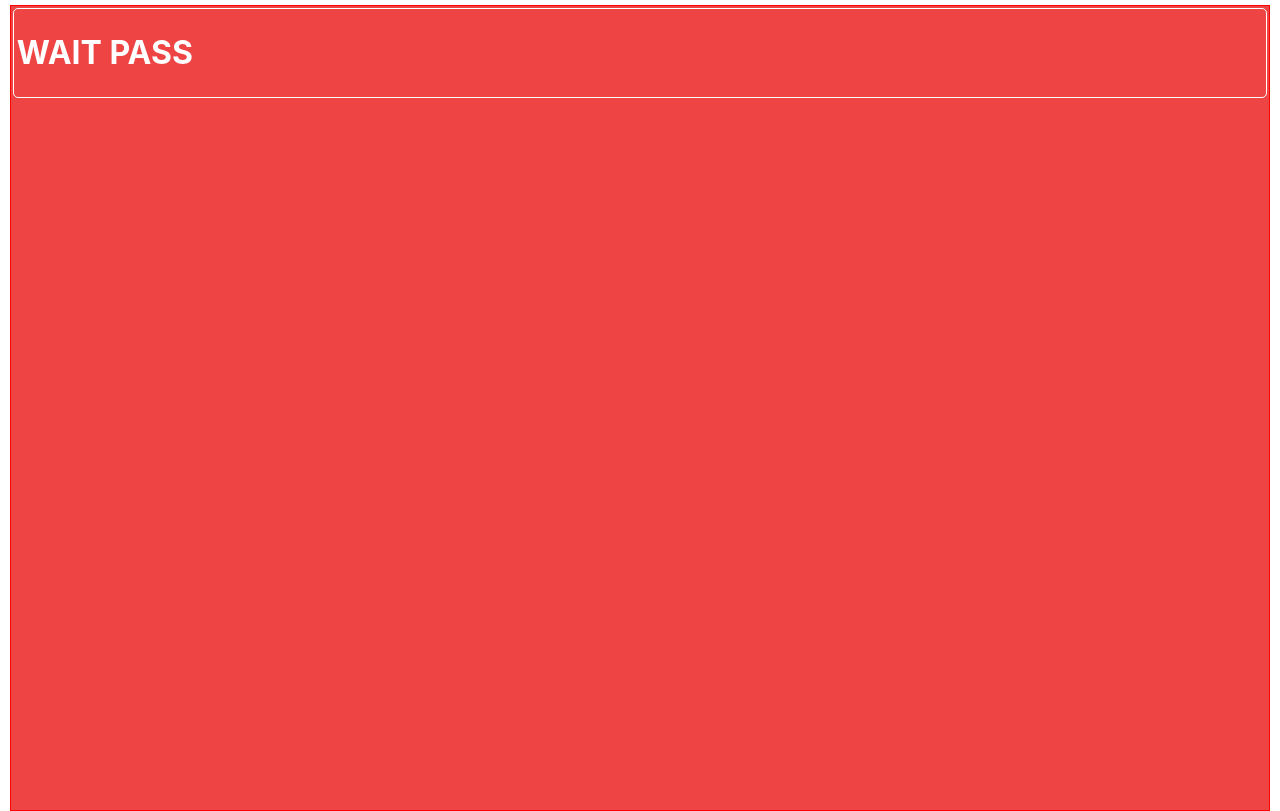
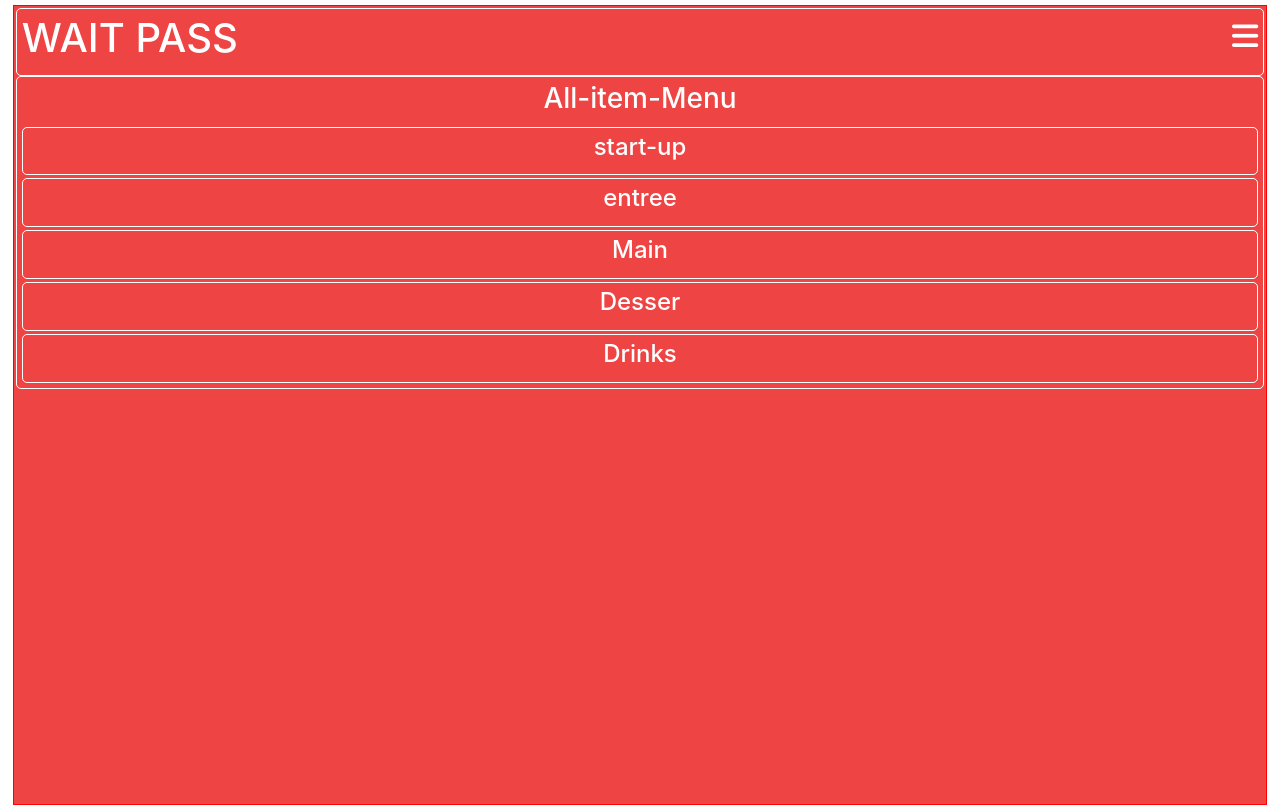
Before and after one commit to Dipak2056/wait-pass, a React (Create React App) app: page / in a window 1280 px wide. Built offline with nearby package versions, Linux system fonts and the light colour scheme.

Commit message:
creating some design lay-out

```diff
--- a/package.json
+++ b/package.json
@@ -6,6 +6,7 @@
     "@testing-library/jest-dom": "^5.16.4",
     "@testing-library/react": "^13.1.1",
     "@testing-library/user-event": "^13.5.0",
+    "fontawesome": "^5.6.3",
     "react": "^18.0.0",
     "react-dom": "^18.0.0",
     "react-scripts": "5.0.1",
--- a/public/index.html
+++ b/public/index.html
@@ -9,35 +9,27 @@
       name="description"
       content="Web site created using create-react-app"
     />
+    <!-- font awesome cdn -->
+    <link
+      rel="stylesheet"
+      href="https://cdn.jsdelivr.net/npm/bootstrap@5.1.3/dist/css/bootstrap.min.css"
+    />
+    <link
+      rel="stylesheet"
+      href="https://cdnjs.cloudflare.com/ajax/libs/font-awesome/6.0.0/css/all.min.css"
+    />
     <link rel="apple-touch-icon" href="%PUBLIC_URL%/logo192.png" />
-    <!--
-      manifest.json provides metadata used when your web app is installed on a
-      user's mobile device or desktop. See https://developers.google.com/web/fundamentals/web-app-manifest/
-    -->
+
     <link rel="manifest" href="%PUBLIC_URL%/manifest.json" />
-    <!--
-      Notice the use of %PUBLIC_URL% in the tags above.
-      It will be replaced with the URL of the `public` folder during the build.
-      Only files inside the `public` folder can be referenced from the HTML.
 
-      Unlike "/favicon.ico" or "favicon.ico", "%PUBLIC_URL%/favicon.ico" will
-      work correctly both with client-side routing and a non-root public URL.
-      Learn how to configure a non-root public URL by running `npm run build`.
-    -->
     <title>Wait-pass</title>
   </head>
   <body>
-    <noscript>You need to enable JavaScript to run this app.</noscript>
     <div id="root"></div>
-    <!--
-      This HTML file is a template.
-      If you open it directly in the browser, you will see an empty page.
-
-      You can add webfonts, meta tags, or analytics to this file.
-      The build step will place the bundled scripts into the <body> tag.
-
-      To begin the development, run `npm start` or `yarn start`.
-      To create a production bundle, use `npm run build` or `yarn build`.
-    -->
+    <script
+      src="https://cdn.jsdelivr.net/npm/bootstrap@5.1.3/dist/js/bootstrap.min.js"
+      integrity="sha384-QJHtvGhmr9XOIpI6YVutG+2QOK9T+ZnN4kzFN1RtK3zEFEIsxhlmWl5/YESvpZ13"
+      crossorigin="anonymous"
+    ></script>
   </body>
 </html>
--- a/src/App.css
+++ b/src/App.css
@@ -10,9 +10,23 @@
   color: white;
   padding: 2px;
 }
-.header-container {
+.header-container,
+.main,
+.course {
   border: 1px solid;
   border-radius: 5px;
   display: flex;
-  padding: 3px;
+  justify-content: space-between;
+  padding: 5px;
 }
+.menu-button {
+  font-size: 30px;
+}
+.main {
+  flex-direction: column;
+}
+.course {
+  margin-top: 3px;
+  display: flex;
+  justify-content: center;
+}
--- a/src/App.js
+++ b/src/App.js
@@ -5,7 +5,27 @@ function App() {
     <div className="wrapper">
       <div className="header-container">
         <h1>WAIT PASS</h1>
-        <div className="menu-button"></div>
+        <div className="menu-button">
+          <i className="fa-solid fa-bars"></i>
+        </div>
+      </div>
+      <div className="main">
+        <h3>All-item-Menu</h3>
+        <div className="course">
+          <h4>start-up</h4>
+        </div>
+        <div className="course">
+          <h4>entree</h4>
+        </div>
+        <div className="course">
+          <h4>Main</h4>
+        </div>
+        <div className="course">
+          <h4>Desser</h4>
+        </div>
+        <div className="course">
+          <h4>Drinks</h4>
+        </div>
       </div>
     </div>
   );
```
Also changed, not shown: 1 other file (tests, documents, lock files or other folders).
